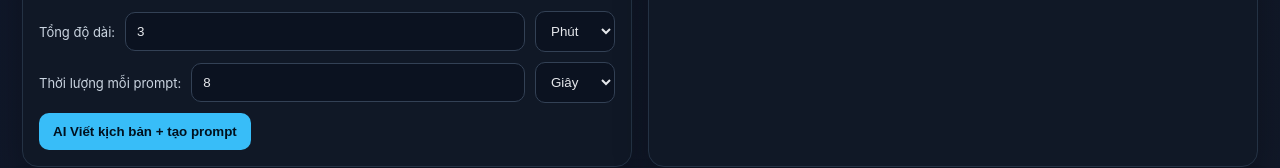
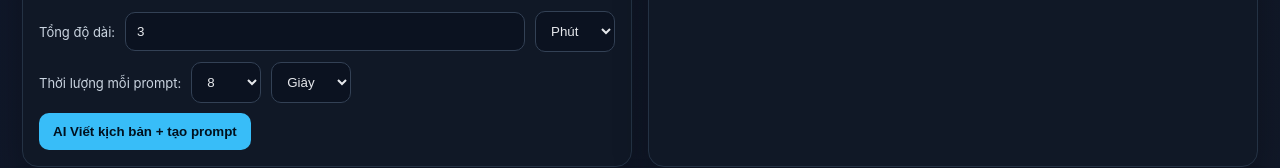
Before and after one commit to phamvuongvi690ds-dev/character-sync-ai, an Electron app: page renderer/index.html in a window 1280 px wide. Shown: the part 1087-1255 px from the top of the page. Drawn offline with Linux system fonts and the light colour scheme; no server answers.

Commit message:
Change per-prompt duration to selection list (4s, 6s, 8s, 10s)

```diff
--- a/renderer/index.html
+++ b/renderer/index.html
@@ -77,7 +77,7 @@
       </div>
       <div class="row">
         <label style="margin:0">Thời lượng mỗi prompt:</label>
-        <input id="durationVal" type="number" value="8" style="width:70px" />
+        <select id="durationVal" style="width:70px"><option value="4">4</option><option value="6">6</option><option value="8" selected>8</option><option value="10">10</option></select>
         <select id="durationUnit" style="width:80px">
           <option value="giây">Giây</option>
           <option value="phút">Phút</option>
```
